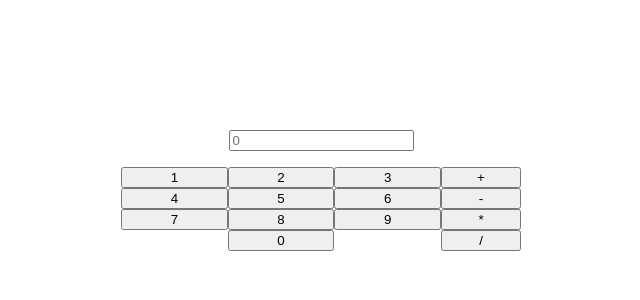
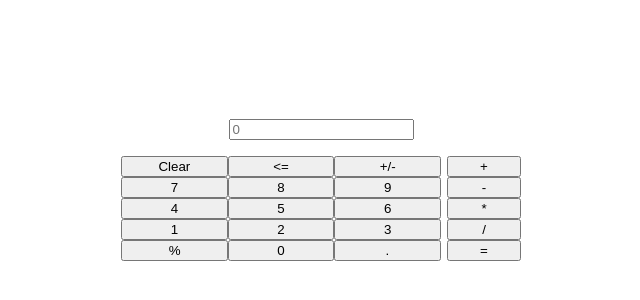
Before and after one commit to Battletoadster/calculator, a plain HTML site: page index.html in a window 1280 px wide. Shown: the part 210-510 px from the top of the page, without its empty margins (319-959 px from the left). Drawn offline with Linux system fonts and the light colour scheme.

Commit message:
Add special buttons and reverse wrap numbers

```diff
--- a/index.html
+++ b/index.html
@@ -15,6 +15,12 @@
         </div>
 
         <div class="btn-container">
+            <div class="number-and-special-container">
+                <div class="clear-container">
+                    <button class="clear-btn">Clear</button>
+                    <button class="backspc-btn"> &lt;= </button>
+                    <button class="sign-btn">+/-</button>
+                </div>
                 <div class="number-container">
                     <button class="number-btn">1</button>
                     <button class="number-btn">2</button>
@@ -25,13 +31,19 @@
                     <button class="number-btn">7</button>
                     <button class="number-btn">8</button>
                     <button class="number-btn">9</button>
+                </div>
+                <div class="zero-container">
+                    <button class="percentage-btn">%</button>
                     <button class="zero-btn">0</button>
+                    <button class="floating-point-btn">.</button>
+                </div>
             </div>
             <div class="operation-container">
                 <button class="operation-btn">+</button>
                 <button class="operation-btn">-</button>
                 <button class="operation-btn">*</button>
                 <button class="operation-btn">/</button>
+                <button class="operation-btn">=</button>
             </div>
         </div>
     </div>
--- a/styles.css
+++ b/styles.css
@@ -16,25 +16,39 @@ html {
 
 .btn-container {
     display: flex;
-    justify-content: space-between;
     width: 400px;
-    align-items: flex-start;
+    gap: 6px;
 }
 
-.number-container {
+.number-and-special-container {
     display: flex;
+    flex-direction: column;
+    flex: 1 0 80%;
+}
+
+.number-container,
+.clear-container,
+.zero-container {
+    display: flex;
+    flex-wrap: wrap-reverse;
     flex-basis: 80%;
-    flex-wrap: wrap;
-    justify-content: center;
 }
 
 .operation-container {
     display: flex;
     flex-direction: column;
     flex-basis: 20%;
+    justify-content: space-between;
 }
 
-.number-btn {
+.clear-btn,
+.number-btn,
+.special-btn,
+.percentage-btn,
+.floating-point-btn,
+.clear-btn,
+.sign-btn,
+.backspc-btn {
     flex: 1 0 33%;
 }
 
```
Lines whose indentation alone changed are shown as unchanged.
